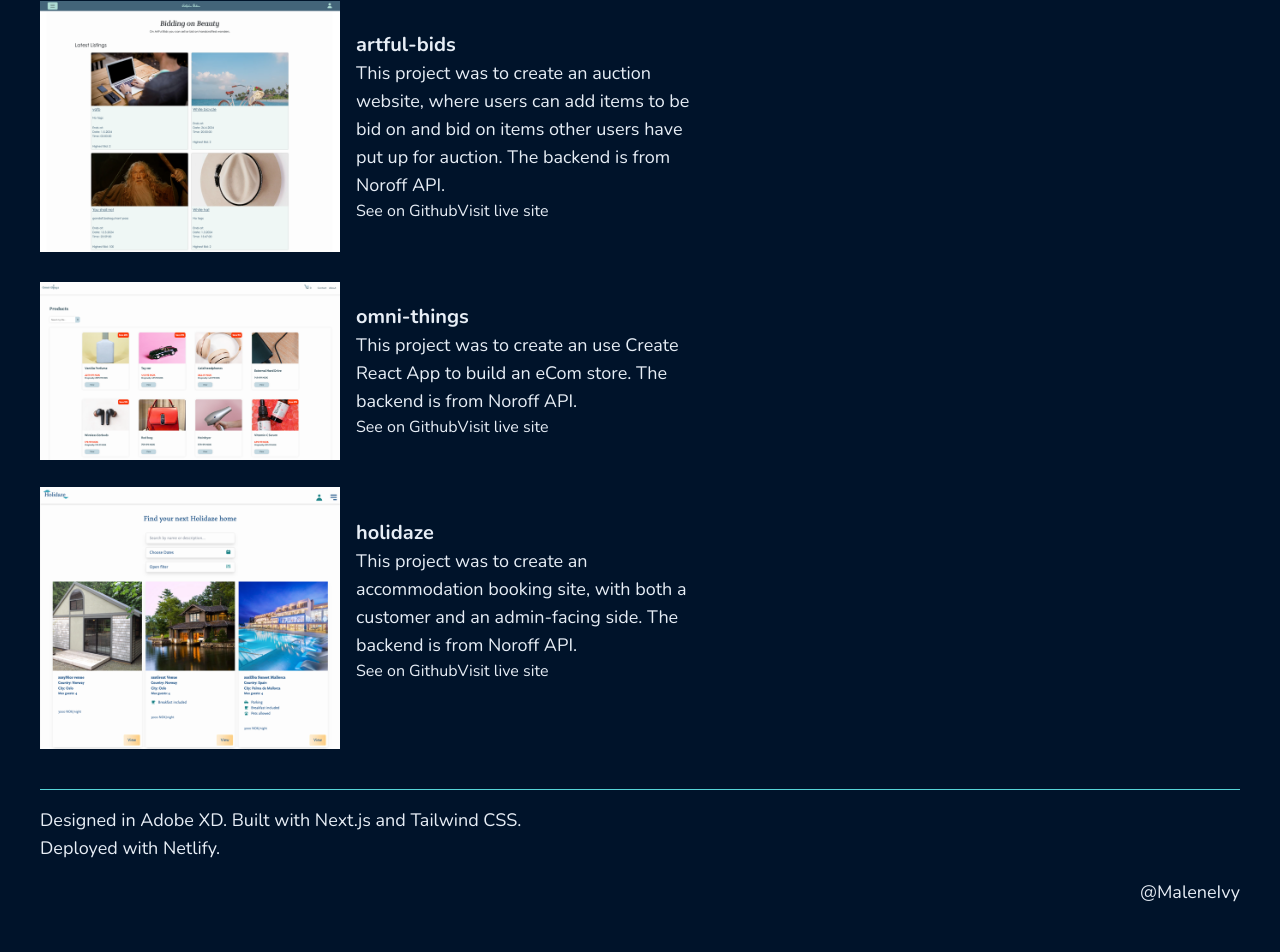
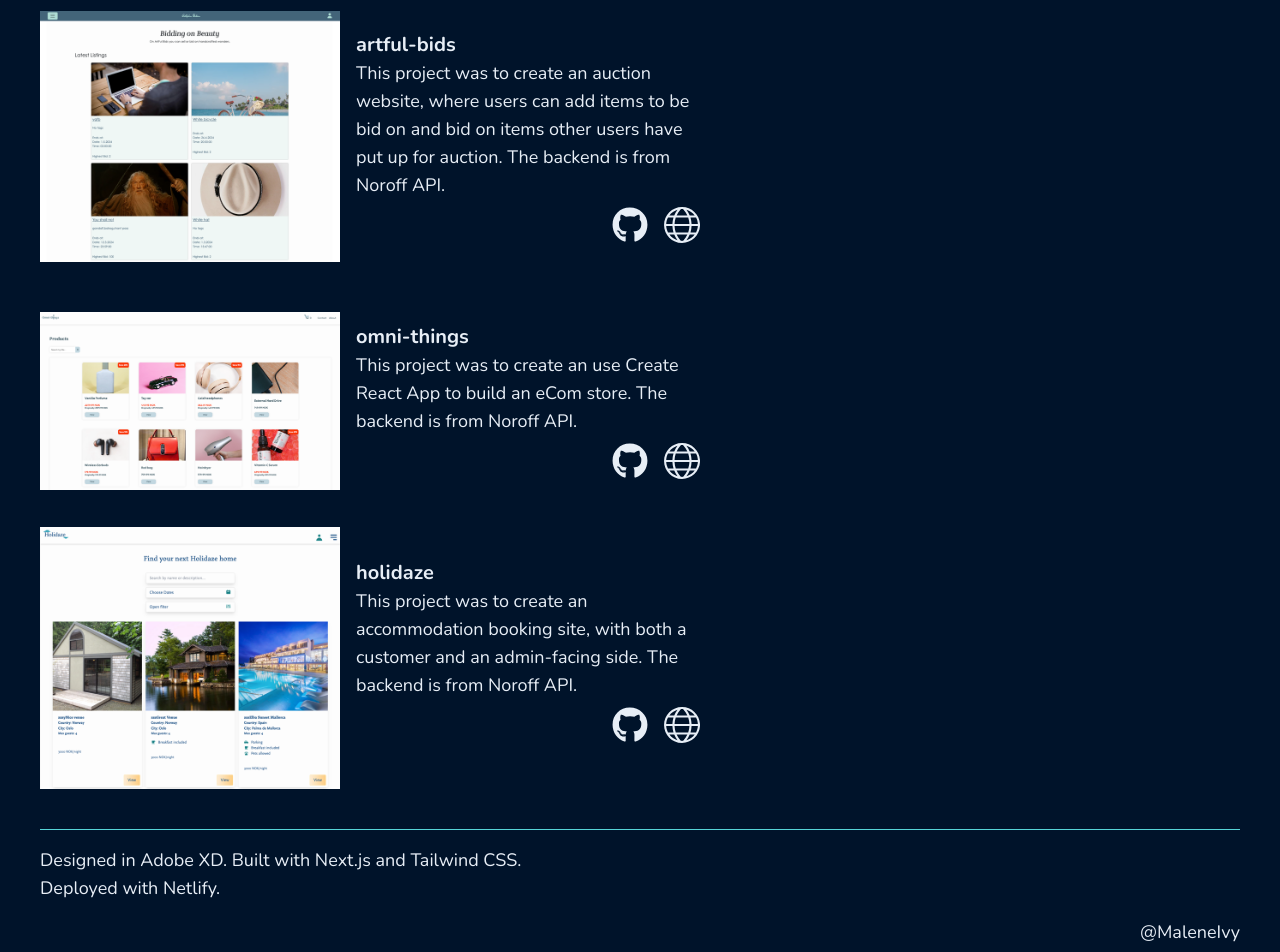
Before and after one commit to maleneivy/portfolio, a Next.js app: page / in a window 1280 px wide. Shown: the part 1478-2430 px from the top of the page. Before the commit the page ends 2408 px from the top, so only its background shows below. Built offline with nearby package versions, Linux system fonts and the light colour scheme.

Commit message:
Added Icons for links in Projects

```diff
--- a/src/components/ProjectsInfo.jsx
+++ b/src/components/ProjectsInfo.jsx
@@ -1,4 +1,5 @@
 import projectsInfo from '@/data/projectsInfo';
+import { Icon } from '@/ui/icons/Icons';
 import Image from 'next/image';
 import Link from 'next/link';
 
@@ -20,9 +21,19 @@ const ProjectsInfo = () => {
             <div className="my-4 max-w-96 p-4">
               <h4 className="font-bold">{project.title}</h4>
               <p>{project.description}</p>
-              <div>
-                <Link href={project.gitHubLink}>See on Github</Link>
-                <Link href={project.liveSiteLink}>Visit live site</Link>
+              <div className="mt-2 flex justify-end">
+                <Link href={project.gitHubLink}>
+                  <Icon
+                    name="gitHub"
+                    className="mx-2 text-4xl hover:text-blueGreen-200"
+                  />
+                </Link>
+                <Link href={project.liveSiteLink}>
+                  <Icon
+                    name="www"
+                    className="mx-2 text-4xl hover:text-blueGreen-200"
+                  />
+                </Link>
               </div>
             </div>
           </div>
--- a/src/ui/icons/Icons.jsx
+++ b/src/ui/icons/Icons.jsx
@@ -3,6 +3,7 @@ import { FaLocationDot, FaX } from 'react-icons/fa6';
 import { GiGraduateCap } from 'react-icons/gi';
 import { MdWorkOutline } from 'react-icons/md';
 import { HiMenuAlt3 } from 'react-icons/hi';
+import { TfiWorld } from 'react-icons/tfi';
 
 export const Icon = ({ name, className }) => {
   const icons = {
@@ -13,6 +14,7 @@ export const Icon = ({ name, className }) => {
     work: MdWorkOutline,
     hamburger: HiMenuAlt3,
     close: FaX,
+    www: TfiWorld,
   };
 
   const Component = icons[name];
```
